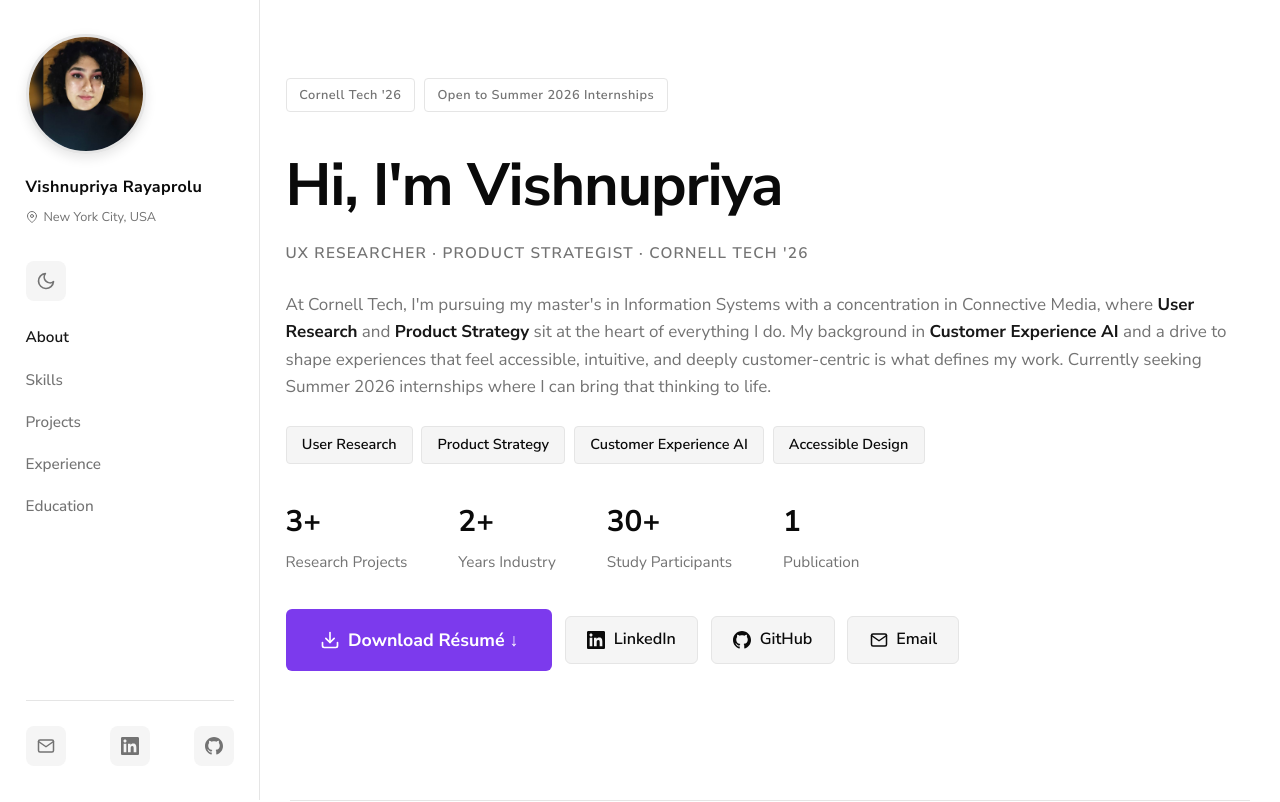
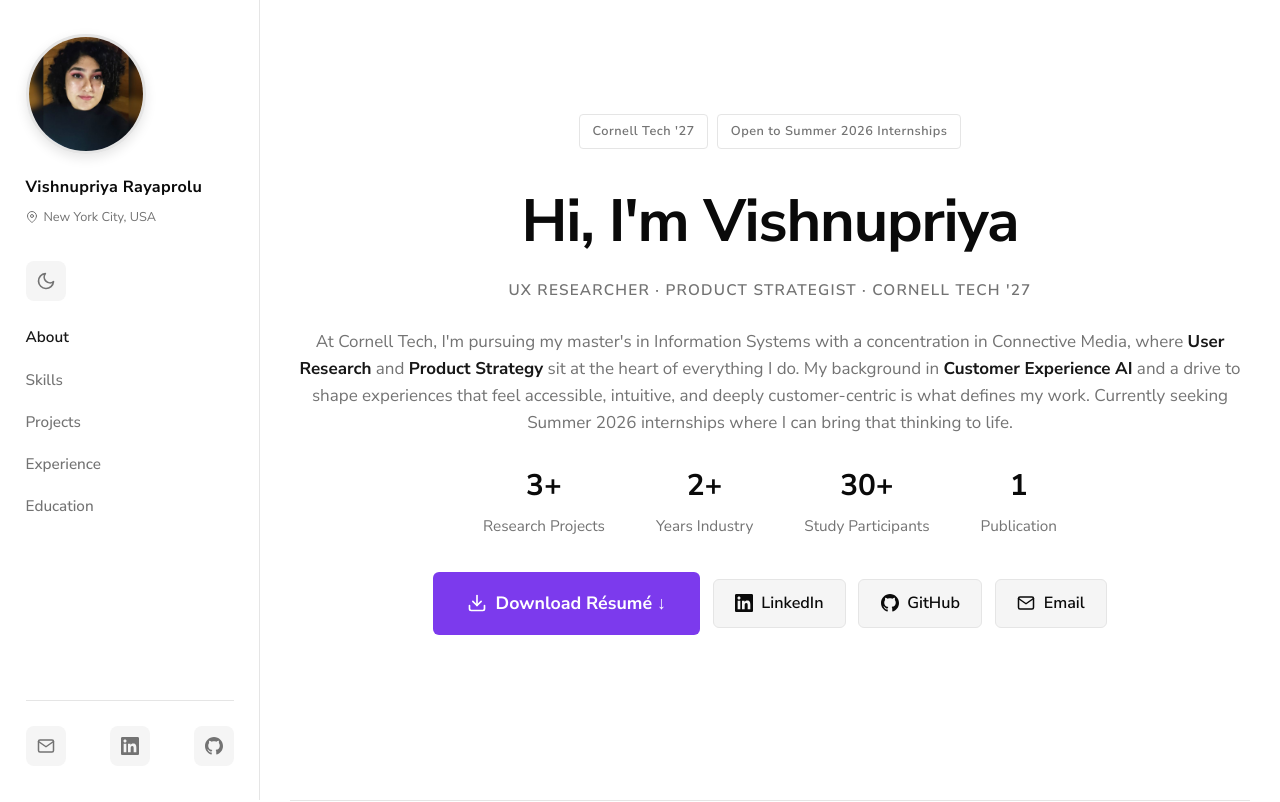
Before and after one commit to VishnupriyaRayaprolu/VishnupriyaRayaprolu.github.io, a website: page index.html in a window 1280 px wide. Shown: the top 802 px of the page. Drawn offline with Linux system fonts and the light colour scheme.

Commit message:
Update hero section in index.html to reflect new graduation year and adjust subtitle for clarity. Modify styles in main.css and input.css to center-align text and enhance layout with improved spacing and alignment for a more cohesive design.

```diff
--- a/index.html
+++ b/index.html
@@ -72,18 +72,12 @@
     <section id="hero" class="hero">
       <div class="hero-content">
         <div class="hero-badges">
-          <span class="hero-badge">Cornell Tech '26</span>
+          <span class="hero-badge">Cornell Tech '27</span>
           <span class="hero-badge">Open to Summer 2026 Internships</span>
         </div>
         <h1 class="hero-title">Hi, I'm <span class="hero-name">Vishnupriya</span></h1>
-        <p class="hero-subtitle">UX Researcher · Product Strategist · Cornell Tech '26</p>
+        <p class="hero-subtitle">UX Researcher · Product Strategist · Cornell Tech '27</p>
         <p class="hero-body">At Cornell Tech, I'm pursuing my master's in Information Systems with a concentration in Connective Media, where <span class="hero-keyword">User Research</span> and <span class="hero-keyword">Product Strategy</span> sit at the heart of everything I do. My background in <span class="hero-keyword">Customer Experience AI</span> and a drive to shape experiences that feel accessible, intuitive, and deeply customer-centric is what defines my work. Currently seeking Summer 2026 internships where I can bring that thinking to life.</p>
-        <div class="hero-tags">
-          <span class="hero-tag">User Research</span>
-          <span class="hero-tag">Product Strategy</span>
-          <span class="hero-tag">Customer Experience AI</span>
-          <span class="hero-tag">Accessible Design</span>
-        </div>
         <div class="hero-stats">
           <div class="hero-stat">
             <span class="hero-stat-num">3+</span>
--- a/styles/input.css
+++ b/styles/input.css
@@ -427,7 +427,7 @@ body {
   margin: 0 auto;
   padding: 3rem 1.5rem 2rem;
   width: 100%;
-  text-align: left;
+  text-align: center;
 }
 
 .hero-badges {
@@ -435,6 +435,7 @@ body {
   flex-wrap: wrap;
   gap: 0.5rem;
   margin-bottom: 1.5rem;
+  justify-content: center;
 }
 
 .hero-badge {
@@ -480,6 +481,8 @@ body {
 .hero-body {
   margin-bottom: 1.5rem;
   max-width: 95ch;
+  margin-left: auto;
+  margin-right: auto;
 }
 
 .hero-keyword {
@@ -514,6 +517,7 @@ body {
   flex-wrap: wrap;
   gap: 2rem 3rem;
   margin-bottom: 2rem;
+  justify-content: center;
 }
 
 .hero-stat {
@@ -538,6 +542,7 @@ body {
   flex-wrap: wrap;
   gap: 0.75rem;
   align-items: center;
+  justify-content: center;
 }
 
 .hero-contact-btn {
--- a/styles/main.css
+++ b/styles/main.css
@@ -385,7 +385,7 @@ body {
   margin: 0 auto;
   padding: 3rem 1.5rem 2rem;
   width: 100%;
-  text-align: left;
+  text-align: center;
 }
 
 .hero-badges {
@@ -393,6 +393,7 @@ body {
   flex-wrap: wrap;
   gap: 0.5rem;
   margin-bottom: 1.5rem;
+  justify-content: center;
 }
 
 .hero-badge {
@@ -438,6 +439,8 @@ body {
 .hero-body {
   margin-bottom: 1.5rem;
   max-width: 95ch;
+  margin-left: auto;
+  margin-right: auto;
 }
 
 .hero-keyword {
@@ -445,33 +448,12 @@ body {
   color: var(--primary);
 }
 
-.hero-tags {
-  display: flex;
-  flex-wrap: wrap;
-  gap: 0.5rem;
-  margin-bottom: 2rem;
-}
-
-.hero-tag {
-  display: inline-block;
-  padding: 0.4rem 0.9rem;
-  font-size: 0.85rem;
-  font-weight: 600;
-  background: var(--muted);
-  border: 1px solid var(--border);
-  border-radius: 4px;
-  color: var(--foreground);
-}
-
-.hero-tag:hover {
-  background: var(--card);
-}
-
 .hero-stats {
   display: flex;
   flex-wrap: wrap;
   gap: 2rem 3rem;
   margin-bottom: 2rem;
+  justify-content: center;
 }
 
 .hero-stat {
@@ -496,6 +478,7 @@ body {
   flex-wrap: wrap;
   gap: 0.75rem;
   align-items: center;
+  justify-content: center;
 }
 
 .hero-contact-btn {
```
